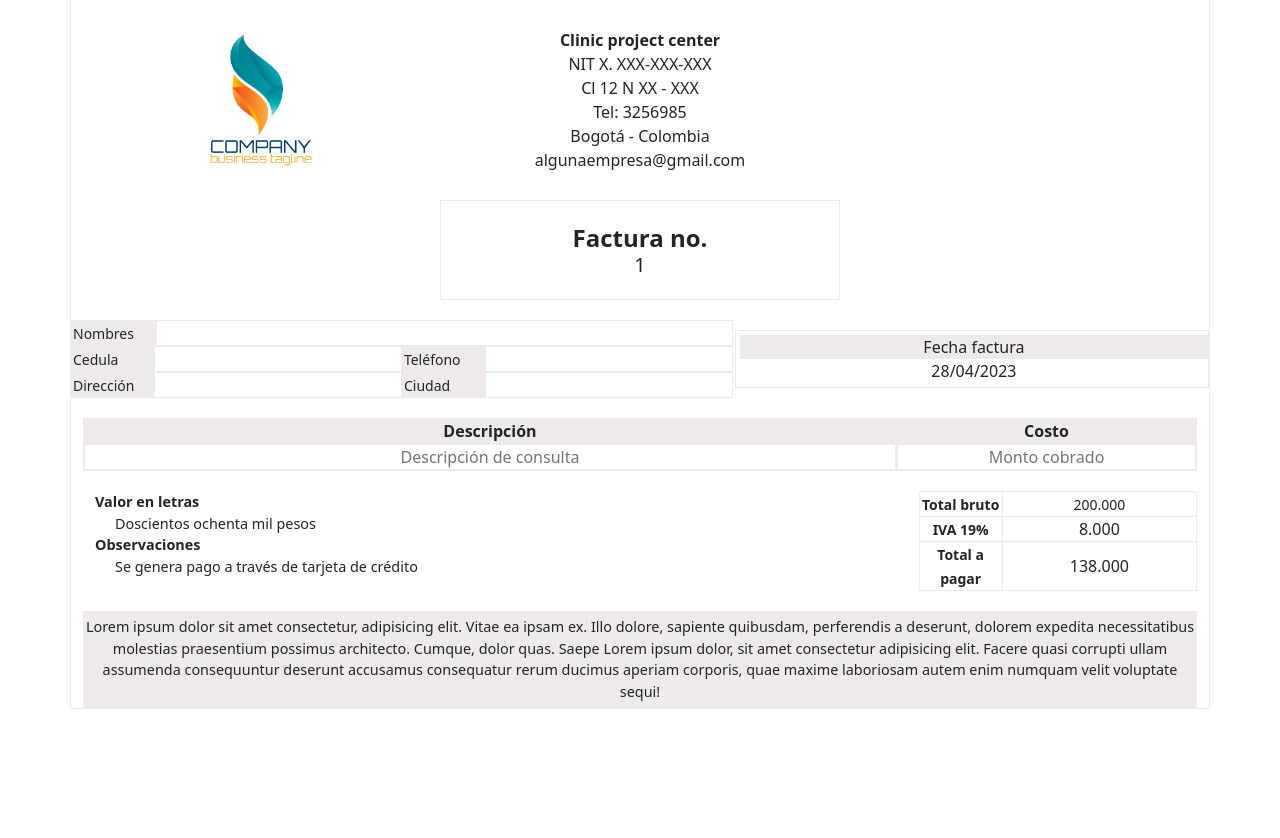
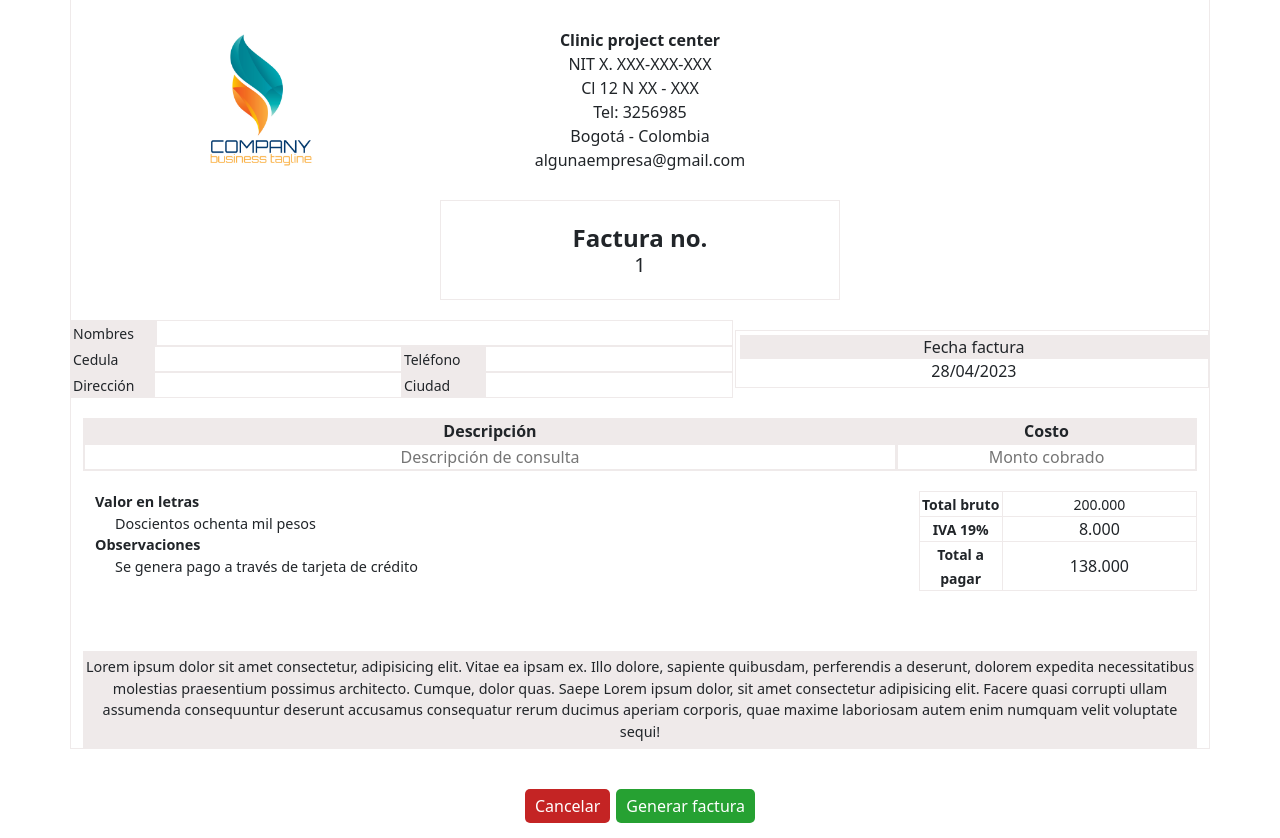
Before and after one commit to alejandropmz/clinic-project, a Flask app: page /crear_factura in a window 1280 px wide. Shown: the part 348-1186 px from the top of the page. Before the commit the page ends 1057 px from the top, so only its background shows below. Run offline with Flask 3, Linux system fonts and the light colour scheme; some libraries are stand-ins or nearby versions.

Commit message:
bill buttons

```diff
--- a/app/static/css/bills.css
+++ b/app/static/css/bills.css
@@ -2,6 +2,7 @@
 
 .create-bill-container {
   border: var(--light-gray) solid 1px;
+  margin: 0 0 40px;
 }
 
 .create-bill-container #bill-header img {
@@ -103,7 +104,6 @@
 
 #description-inputs * {
   text-align: start;
-  border: red solid 2px;
   width: 100%;
   outline: none;
 }
@@ -146,8 +146,7 @@ margin: 20px 0;
 
 
 #bill-footer {
-  /* eliminar luego */
-  margin: 20px 0 0;
+  margin: 60px 0 0;
   padding: 5px 0;
   background: var(--light-gray);
   text-align: center;
@@ -157,3 +156,11 @@ margin: 20px 0;
 #bill-footer * {
   margin: 0;
 }
+
+#bill-buttons {
+  margin: 15px 0;
+}
+
+#bill-buttons * {
+  margin: 0 3px;
+}
--- a/app/templates/create-bill.html
+++ b/app/templates/create-bill.html
@@ -160,4 +160,9 @@
   </div>
 </div>
 
+<!-- buttons -->
+<div class="d-flex justify-content-center" id="bill-buttons">
+  <button id="cancel-button">Cancelar</button>
+  <button id="save-button">Generar factura</button>
+</div>
 {% endblock %}
```
